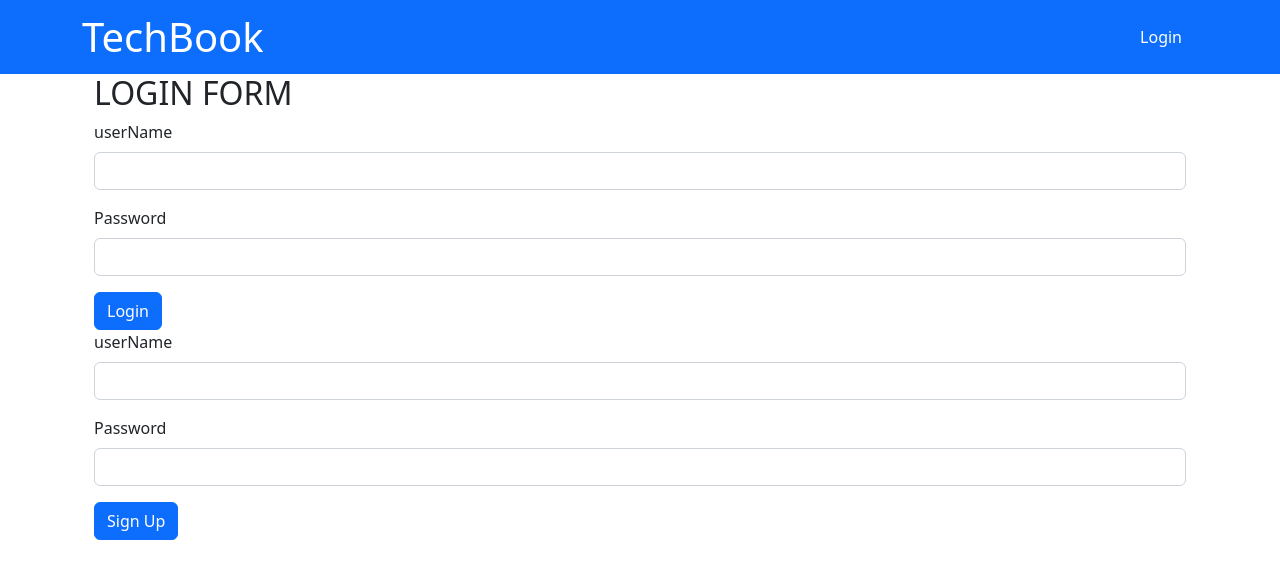
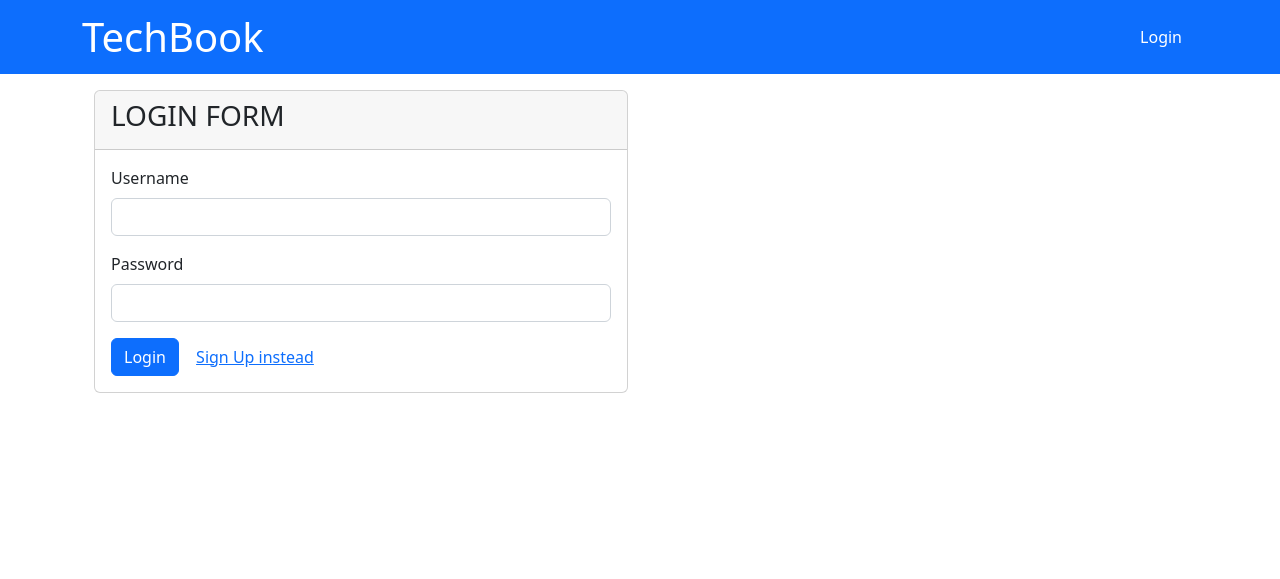
Before and after one commit to caubenondo/Techblog-MVC, a Node server app: page /login in a window 1280 px wide. Shown: the top 579 px of the page. Run offline with Node 20, Linux system fonts and the light colour scheme; some libraries are stand-ins or nearby versions.

Commit message:
toggle visibility of the forms

```diff
--- a/controllers/api/userRoutes.js
+++ b/controllers/api/userRoutes.js
@@ -14,7 +14,7 @@ router.post("/", async (req, res) => {
         req.session.save(() => {
             req.session.user_id = userData.id;
             req.session.logged_in = true;
-
+            req.session.username = req.body.su_username
             res.status(200).json(userData);
         });
     } catch (error) {
@@ -44,6 +44,7 @@ router.post("/login", async (req, res) => {
         req.session.save(() => {
             req.session.user_id = userData.id;
             req.session.logged_in = true;
+            req.session.username = req.body.lg_username
             res.status(200).json({ user: userData, message: "You are now logged in!" });
         });
     } catch (error) {
--- a/controllers/homeRoutes.js
+++ b/controllers/homeRoutes.js
@@ -15,11 +15,12 @@ router.get('/', async (req,res)=>{
             order:[['date_created','DESC']]
         })
         const posts = postData.map((post)=> post.get({plain:true}))
+        // res.json(req.session.user_id)
 
         res.render('homepage',{
             posts,
             logged_in: req.session.logged_in,
-            user_id:req.session.user_id,
+            user_id: req.session.user_id,
             username: req.session.username
         })
 
--- a/views/homepage.handlebars
+++ b/views/homepage.handlebars
@@ -3,16 +3,16 @@
 <div class="container ">
 
     <div class="row justify-content-center">
-        <h2 class="text-center">Feeds</h2>
+        <h2 class="text-center">Latest Feeds</h2>
         {{#each posts as |post|}}
         <div class="col-md-8">
             <div class="card mb-4">
                 <div class="card-body row">
-                    <div class="col-3 bg-light">
+                    <div class="col-3 border-end">
                         <h5>{{user.username}}</h5>
                         <p class="small text-muted">Posted on {{format_time post.date_created}}</p>
                     </div>
-                    <div class="col-8">
+                    <div class="col-9">
                         <h5 class="card-title">{{post.name}}</h5>
                         <pre style="white-space:pre-line" class="card-text">{{post.description}}</pre>
                     </div>
--- a/views/login.handlebars
+++ b/views/login.handlebars
@@ -1,12 +1,25 @@
-{{!-- {{> navbar}} --}}
+<style>
+  .hide {
+    display: none;
+  }
 
-{{!-- login Form --}}
+  .block {
+    display: block;
+  }
+</style>
 
-<div class="container-lg">
-  <h2>LOGIN FORM</h2>
+<div class="container-lg pt-3">
+  <div class="row">
+    <div class="col-md-6 loginForm block">
+      <div class="card">
+        <div class="card-header">
+          <h3>LOGIN FORM</h3>
+        </div>
+        <div class="card-body">
+
           <form id="login-form">
             <div class="mb-3">
-      <label for="login-username" class="form-label">userName</label>
+              <label for="login-username" class="form-label">Username</label>
               <input type="text" class="form-control" id="login-username" aria-describedby="emailHelp">
             </div>
             <div class="mb-3">
@@ -14,11 +27,21 @@
               <input type="password" class="form-control" id="login-pwd">
             </div>
             <button type="submit" class="btn btn-primary">Login</button>
+            <button class="btn btn-link signinInstead">Sign Up instead</button>
           </form>
+        </div>
+      </div>
+    </div>
 
+    <div class="col-md-6 signupForm hide">
+      <div class="card">
+        <div class="card-header">
+          <h3>SIGN UP FORM</h3>
+        </div>
+        <div class="card-body">
           <form id="signup-form">
             <div class="mb-3">
-      <label for="signup-username" class="form-label">userName</label>
+              <label for="signup-username" class="form-label">Username</label>
               <input type="text" class="form-control" id="signup-username" aria-describedby="emailHelp">
             </div>
             <div class="mb-3">
@@ -26,10 +49,35 @@
               <input type="password" class="form-control" id="signup-pwd">
             </div>
             <button type="submit" class="btn btn-primary">Sign Up</button>
+            <button class="btn btn-link loginInstead">Login instead</button>
           </form>
+        </div>
+      </div>
+    </div>
 
   </div>
+</div>
 
+<script>
+  let wantLogin = true;
+  const loginForm = document.querySelector('.loginForm');
+  const signinForm = document.querySelector('.signupForm')
+
+  const toggleForm = (e) => {
+    e.preventDefault();
+    wantLogin = !wantLogin;
+
+    signinForm.classList.toggle('block')
+    signinForm.classList.toggle('hide')
+    loginForm.classList.toggle('block')
+    loginForm.classList.toggle('hide')
+
+  }
+  document.querySelector('.loginInstead').addEventListener('click', toggleForm)
+  document.querySelector('.signinInstead').addEventListener('click', toggleForm)
+
+
+</script>
 
 
 <script src="js/login.js"></script>
--- a/views/partials/navbar.handlebars
+++ b/views/partials/navbar.handlebars
@@ -7,11 +7,12 @@
 
             {{#if logged_in}}
             <li class="nav-item">
-                <a class="nav-link" href="/dashboard">Dashboard</a>
+                <a class="nav-link" href="/dashboard"> {{username}}'s Dashboard</a>
             </li>
             <li class="nav-item">
                 <button class="nav-link" id="logout-btn">Logout</button>
             </li>
+
             {{/if}}
             {{#unless logged_in}}
 
```
Also changed, not shown: views/dashboard.handlebars (+1 -8 lines). Lines whose indentation alone changed are shown as unchanged.
